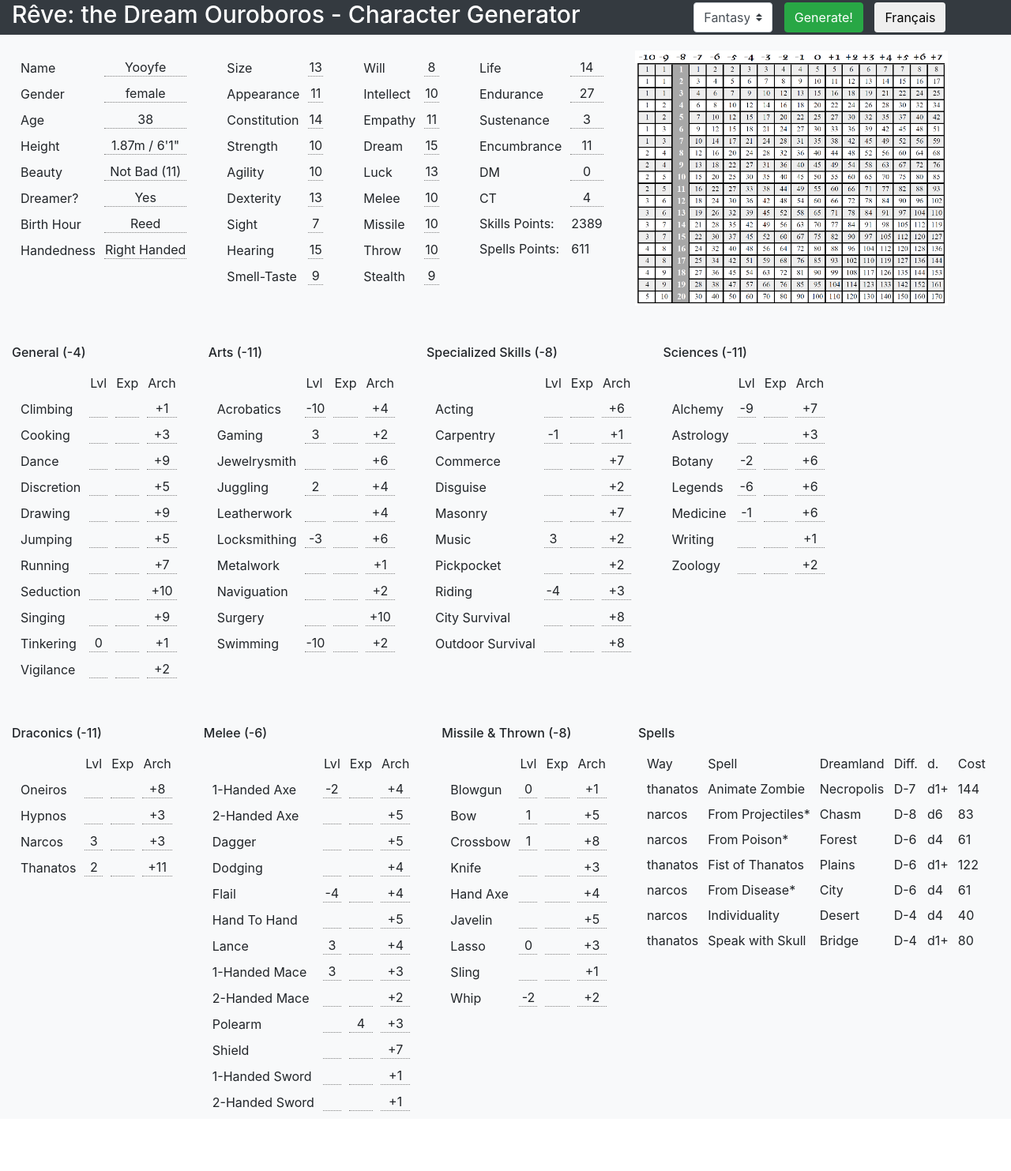
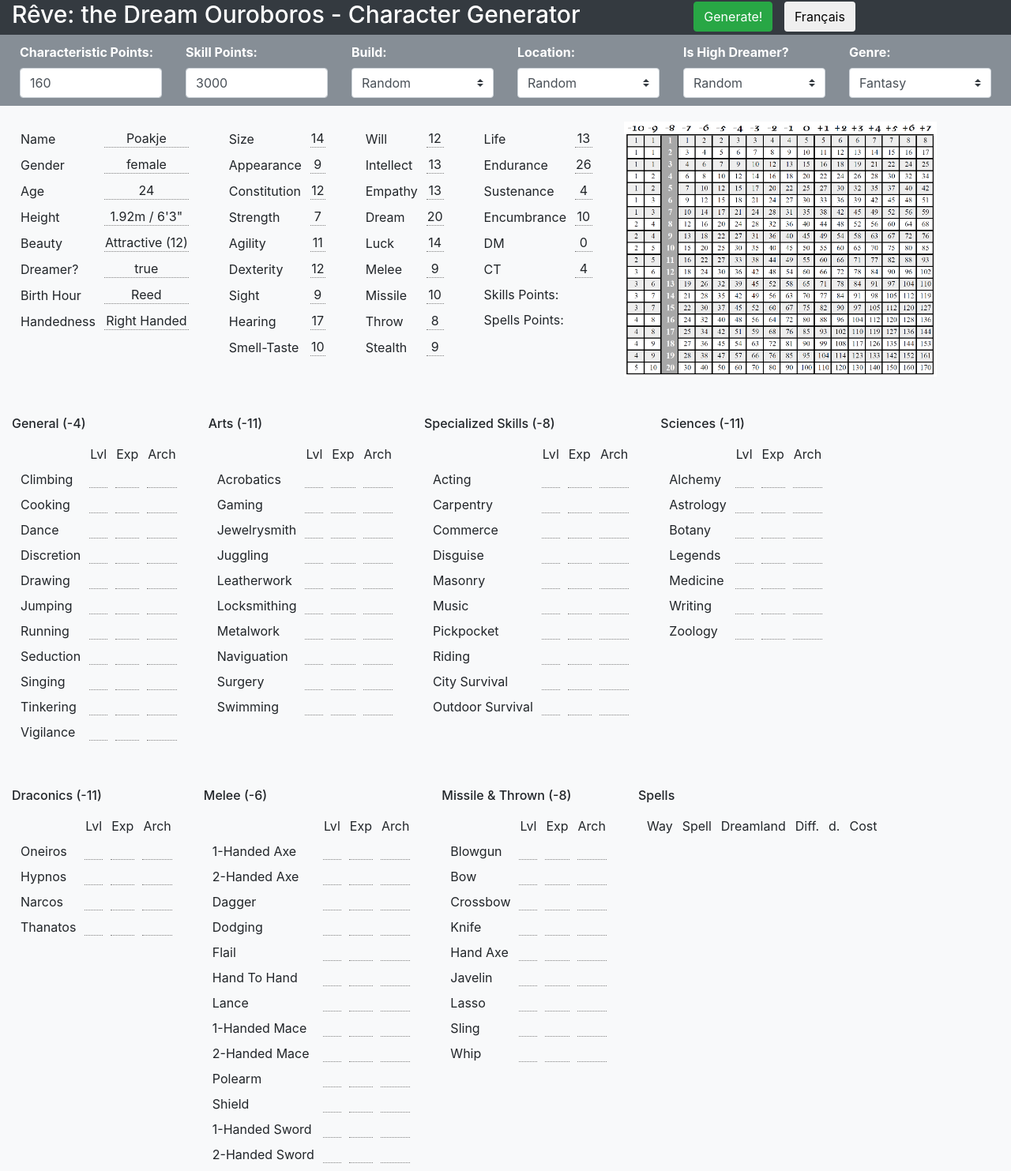
Before and after one commit to the-french-gm/Reve-the-Dream-Ouroboros, a Jekyll site: the page built from pages/index.html, in a window 1280 px wide. Shown: the whole page at 79% size. Built offline with Jekyll 4.4.1, drawn with Linux system fonts in a browser that asks for light colours; before the commit the page ends 1417 px from its top, so only the background shows below that; some of the changed lines change nothing that is shown.

Commit message:
creating the templates

```diff
--- a/assets/css/pages/chargen.css
+++ b/assets/css/pages/chargen.css
@@ -2,15 +2,9 @@
     font-size: 30px;
 }
 
-.genre-select,
 .top-menu button {
     margin-top: 2px;
     margin-left: 10px;
-}
-
-.genre-select {
-    width: 100px;
-    margin-top: 3px;
 }
 
 .characteristics {
@@ -39,3 +33,13 @@
 td>label {
     margin-bottom: 0;
 }
+
+.generator-settings {
+    padding: 10px;
+}
+
+.generator-settings label {
+    color: #fff;
+    font-weight: bold;
+    margin-right: 10px;
+}
--- a/assets/js/chargen/characteristics.js
+++ b/assets/js/chargen/characteristics.js
@@ -1,3 +1,19 @@
+/*
+ *
+ */
+function generateName(settings, gender) {
+    /*
+     * We adapt the data based on the genre of the game
+     */
+    if(settings['genre'] == 'contemporary') {
+        return generateContemporaryName(gender);
+    }
+
+    if(settings['genre'] == 'fantasy') {
+        return generateFantasyName();
+    }
+}
+
 /*
  *
  */
@@ -192,12 +208,10 @@
 /*
  *
  */
-function generateCharacteristics(is_dreamer = null) {
-    if(is_dreamer == null) {
-        is_dreamer = Math.random() >= 0.5;
-    }
-
-    var total_points = 160;
+function generateCharacteristics(settings) {
+    var total_points = settings['characteristic-points'];
+    var max_points = (15 + (total_points - 160));
+    var min_points = (6 + (total_points - 160));
 
     var characteristics = {
         'size' : 0,
@@ -217,35 +231,40 @@
         'beauty' : 10
     }
 
-    // first round of assigning values to characteristics
-    // the algorithm is to assign between 6 and 10
-    $.each(characteristics, function(key, value) {
-        var characteristic_points = 0;
+    /*
+     * High dreamers are maxed out on Dream.
+     */
+    if(settings['high-dreamer']) {
+        characteristics['dream'] = max_points;
+    }
 
-        if((key == "dream") && !is_dreamer) {
-            characteristic_points = getRandomInt(6, 10);
-        }
-        else if((key == "dream") && is_dreamer) {
-            characteristic_points = getRandomInt(12, 15);
-        }
-        else if(key == "strength") {
-            // strength cannot be higher than size + 4
-            characteristic_points = getRandomInt(9, characteristics['size'] + 4);
-        }
-        else if(key == "beauty") {
-            return;
-        }
-        else {
-            characteristic_points = getRandomInt(7, 11);
-        }
+    /*
+     * We apply the template
+     */
+    if(settings['template']) {
+        $.each(settings['template']['characteristics'], function(index, characteristic) {
+            var value = getRandomInt(Math.floor(max_points / 1.2), max_points);
 
-        if(total_points - characteristic_points < 0) {
-            return;
-        }
+            // we do not decrement the number of total points if beauty is below 10
+            if((characteristic == "beauty") && (value < 10)) {
+                characteristics['beauty'] = 10;
+                return;
+            }
 
-        characteristics[key] = characteristic_points;
-        total_points = total_points - characteristic_points;
-    });
+            if((characteristic == "beauty") && (value > 10)) {
+                characteristics['beauty'] = value;
+                value -= 10;
+            }
+
+            // strength cannot be higher than size + 4.
+            // this also means that size must always be calculated before strength!!
+            if((characteristic == "strength") && value == (characteristics['size'] + 4)) {
+                value = (characteristics['size'] + 4);
+            }
+
+            characteristics[characteristic] = value;
+        });
+    }
 
     /*
      * We randomly add any remaining points to the primary characteristics
@@ -258,11 +277,27 @@
             continue;
         }
 
-        inc = characteristics[key] + 1;
+        // strength cannot be higher than size + 4
+        if((key == "strength") && characteristics[key] == (characteristics['size'] + 4)) {
+            continue;
+        }
 
-        if(inc <= 15) {
-            characteristics[key] = inc;
-            total_points--;
+        // size cannot be more than 15
+        if((key == "size") && characteristics[key] == 15) {
+            continue;
+        }
+
+        var inc;
+        if(characteristics[key] < min_points){
+            inc = min_points;
+        }
+        else {
+            inc = 1;
+        }
+
+        if(inc <= max_points) {
+            characteristics[key] += inc;
+            total_points -= inc;
         }
     }
 
@@ -299,14 +334,18 @@
     var dm = getDamageModifier(characteristics['size'], characteristics['strength']);
     characteristics['damage-modifier'] = dm;
 
+    // Calculate height
+    var size_for_height = (characteristics['size'] > 15) ? 15 : characteristics['size'];
+    characteristics['height'] = getHeight(size_for_height);
+
     // Other Characteristics
-    characteristics['height'] = getHeight(characteristics['size']);
+    characteristics['gender'] = getGender();
+    characteristics['name'] = generateName(settings, characteristics['gender']);
     characteristics['sustenance'] = getSustenance(characteristics['size']);
     characteristics['birth-hour'] = generateBirthHour();
-    characteristics['gender'] = getGender();
     characteristics['age'] = getRandomInt(18, 40);
     characteristics['handedness'] = generateHandedness();
-    characteristics['high-dreamer'] = (is_dreamer ? 'Yes' : 'No');
+    characteristics['high-dreamer'] = settings['high-dreamer'];
     characteristics['constitution-threshold'] = getConstitutionThreshold(characteristics['constitution']);
     characteristics['beauty'] = getBeauty(characteristics['beauty']) + ' (' + characteristics['beauty'] + ')';
 
--- a/assets/js/chargen/chargen.js
+++ b/assets/js/chargen/chargen.js
@@ -1,28 +1,63 @@
+/*
+ *
+ */
+function getSettings() {
+    var settings = {};
+
+    settings['characteristic-points'] = $('.setting-characteristic-points').val();
+    settings['skill-points'] = $('.setting-skill-points').val();
+    settings['build'] = $('.setting-build option:selected').val().toLowerCase();
+    settings['location'] = $('.setting-location option:selected').val().toLowerCase();
+    settings['high-dreamer'] = $('.setting-high-dreamer option:selected').val();
+    settings['genre'] = $('.setting-genre option:selected').val().toLowerCase();
+
+    /*
+     *
+     */
+    if(settings['high-dreamer'] == 'random') {
+        settings['high-dreamer'] = (Math.random() >= 0.5) ? true : false;
+    }
+    else if(settings['high-dreamer'] == 'yes') {
+        settings['high-dreamer'] = true;
+    }
+    else {
+        settings['high-dreamer'] = false;
+    }
+
+    /*
+     *
+     */
+    if(settings['build'] != 'random') {
+        settings['template'] = character_templates[settings['build']];
+        settings['build'] = true;
+    }
+    else {
+        settings['template'] = false;
+        settings['build'] = false;
+    }
+
+    /*
+     *
+     */
+    var template_settings = settings['template']['settings'];
+
+    if(template_settings) {
+        $.each(template_settings, function(index, value) {
+            settings[index] = value;
+        });
+    }
+
+    return settings;
+}
+
 /*
  *
  */
 function generateCharacter() {
-    characteristics = generateCharacteristics();
-
-    if(characteristics['high-dreamer'] == 'Yes') {
-        is_dreamer = true;
-    } else {
-        is_dreamer = false;
-    }
-
-    archetype = generateArchetype(skills);
-    archetype = generateSkills(skills, spells, is_dreamer);
-
-    /*
-     * We adapt the data based on the genre of the game
-     */
-    if(settings['genre'] == 'contemporary') {
-        characteristics['name'] = generateContemporaryName(characteristics['gender']);
-    }
-
-    if(settings['genre'] == 'fantasy') {
-        characteristics['name'] = generateFantasyName();
-    }
+    var settings = getSettings();
+    var characteristics = generateCharacteristics(settings);
+    //var archetype = generateArchetype(settings, skills);
+    //var skills = generateSkills(settings, skills, spells, is_dreamer);
 
     /*
      * Display the characteristics in the HTML table
--- a/assets/js/chargen/skills.js
+++ b/assets/js/chargen/skills.js
@@ -47,10 +47,10 @@
          */
         var index = [-10, -9, -8, -7, -6, -5, -4, -3, -2, -1, 0, 1, 2, 3]
         if(is_dreamer && ['thanatos', 'oneiros', 'hypnos', 'narcos'].includes(skill[0])) {
-            var level = getRandomInt(5, 13);
+            var level = getRandomInt(11, 13);
         }
         else if(!is_dreamer && ['thanatos', 'oneiros', 'hypnos', 'narcos'].includes(skill[0])) {
-            var level = getRandomInt(0, 5);
+            continue;
         }
         else {
             var level = getRandomInt(0, 13);
--- /dev/null
+++ b/assets/js/chargen/templates/dark-mage.js
@@ -0,0 +1,37 @@
+if(!character_templates) {
+    var character_templates = {};
+}
+
+character_templates["dark-mage"] = {
+    "settings" : {
+        "high-dreamer" : true
+    },
+
+    "characteristics" : [
+        "intellect",
+        "dream",
+        "dexterity",
+        "will",
+        "empathy"
+    ],
+
+    "primary-skills" : [
+        "alchemy",
+        "astrology",
+        "botany",
+        "legends",
+        "writing",
+        "oneiros",
+        "hypnos",
+        "narcos",
+        "thanatos"
+    ],
+
+    "secondary-skills" : [
+        "drawing",
+        "surgery",
+        "city-survival",
+        "outdoor-survival",
+        "medicine",
+    ]
+}
--- /dev/null
+++ b/assets/js/chargen/templates/white-mage.js
@@ -0,0 +1,40 @@
+if(!character_templates) {
+    var character_templates = {};
+}
+
+character_templates["white-mage"] = {
+    "settings" : {
+        "high-dreamer" : true
+    },
+
+    "characteristics" : [
+        "intellect",
+        "dream",
+        "dexterity",
+        "will",
+        "empathy"
+    ],
+
+    "primary-skills" : [
+        "alchemy",
+        "astrology",
+        "botany",
+        "legends",
+        "writing",
+        "oneiros",
+        "hypnos",
+        "narcos"
+    ],
+
+    "secondary-skills" : [
+        "drawing",
+        "surgery",
+        "city-survival",
+        "outdoor-survival",
+        "medicine",
+    ],
+
+    "exclude" : [
+        "thanatos"
+    ]
+}
--- a/pages/index.html
+++ b/pages/index.html
@@ -17,14 +17,62 @@
                 </div>
 
                 <div class="col-xs-12 col-md-4">
-                    <select class="custom-select genre-select">
+                    <button type="button" class="btn btn-success align-middle" onclick="javascript:generateCharacter();">Generate!</button>
+
+                    <button type="button" class="btn lang-btn">Français</button>
+                </div>
+            </div>
+
+            <div class="row bg-secondary generator-settings">
+                <div class="col-xs-12 col-md-2">
+                    <label>Characteristic Points:</label>
+                    <input type="text" class="form-control setting-characteristic-points" value="160" />
+                </div>
+
+                <div class="col-xs-12 col-md-2">
+                    <label>Skill Points:</label>
+                    <input type="text" class="form-control setting-skill-points" value="3000" />
+                </div>
+
+                <div class="col-xs-12 col-md-2">
+                    <label>Build:</label>
+                    <select class="custom-select setting-build">
+                        <option value="random">Random</option>
+                        <option value="white-mage">White Mage</option>
+                        <option value="dark-mage">Dark Mage</option>
+                    </select>
+                </div>
+
+                <div class="col-xs-12 col-md-2">
+                    <label>Location:</label>
+                    <select class="custom-select setting-location">
+                        <option value="random">Random</option>
+                        <option value="city">City</option>
+                        <option value="outdoor">Outdoor</option>
+                        <option value="mountain">Mountain</option>
+                        <option value="forest">Forest</option>
+                        <option value="desert">Desert</option>
+                        <option value="swamp">Swamp</option>
+                        <option value="artic">Artic</option>
+                        <option value="underground">Underground</option>
+                    </select>
+                </div>
+
+                <div class="col-xs-12 col-md-2">
+                    <label>Is High Dreamer?</label>
+                    <select class="custom-select setting-high-dreamer">
+                        <option value="random">Random</option>
+                        <option value="yes">Yes</option>
+                        <option value="no">No</option>
+                    </select>
+                </div>
+
+                <div class="col-xs-12 col-md-2">
+                    <label>Genre:</label>
+                    <select class="custom-select setting-genre">
                         <option value="fantasy">Fantasy</option>
                         <option value="contemporary">Contemporary</option>
                     </select>
-
-                    <button type="button" class="btn btn-success align-middle" onclick="javascript:generateCharacter();">Generate!</button>
-
-                    <button type="button" class="btn lang-btn">Français</button>
                 </div>
             </div>
 
@@ -247,6 +295,9 @@
         <script src="{{ '/assets/js/i18n/jquery.i18n.js' | prepend: site.baseurl }}"></script>
         <script src="{{ '/assets/js/i18n/jquery.i18n.messagestore.js' | prepend: site.baseurl }}"></script>
 
+        <script src="{{ '/assets/js/chargen/templates/white-mage.js' | prepend: site.baseurl }}"></script>
+        <script src="{{ '/assets/js/chargen/templates/dark-mage.js' | prepend: site.baseurl }}"></script>
+
         <script src="{{ '/assets/js/chargen/i18n.js' | prepend: site.baseurl }}"></script>
         <script src="{{ '/assets/js/chargen/spells.js' | prepend: site.baseurl }}"></script>
         <script src="{{ '/assets/js/chargen/utils.js' | prepend: site.baseurl }}"></script>
@@ -257,14 +308,6 @@
         <script src="{{ '/assets/js/chargen/fantasy-names.js' | prepend: site.baseurl }}"></script>
 
         <script>
-            /*
-             *
-             */
-            var settings = {
-                'genre' : 'fantasy',
-                'language' : 'en'
-            }
-
             /*
              *
              */
```
